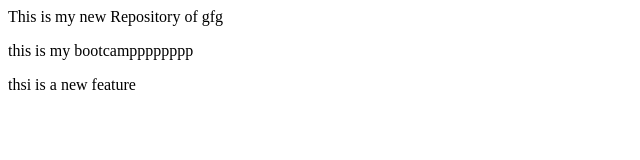
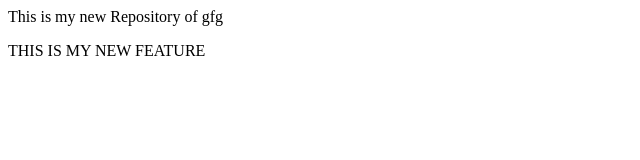
Before and after one commit to darshit200/Local-repo, a plain HTML site: page index.html in a window 1280 px wide. Shown: the whole page, without its empty margins (0-640 px from the left). Drawn offline with Linux system fonts and the light colour scheme.

Commit message:
adding a new feature

```diff
--- a/index.html
+++ b/index.html
@@ -1,3 +1,2 @@
 <p>This is my new Repository of gfg</p>
-<p>this is my bootcampppppppp</p>
-<p>thsi is a new feature</p>
+<p>THIS IS MY NEW FEATURE</p>
```
